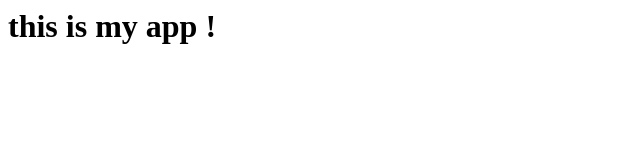
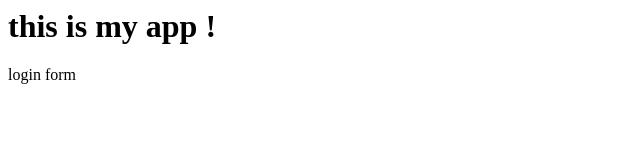
Before and after one commit to jeevabuyju/myApp, a plain HTML site: page index.html in a window 1280 px wide. Shown: the full height of the page, 0-640 px from the left. Drawn offline with Linux system fonts and the light colour scheme.

Commit message:
login form

```diff
--- a/index.html
+++ b/index.html
@@ -2,5 +2,6 @@
 <head>
 <title>myApp</title>
 </head>
-<body><h1>this is my app !</h1></body>
+<body><h1>this is my app !</h1>
+login form</body>
 </html>
```
Also changed, not shown: login.html (added, +1 -0 lines), 1 other file.
